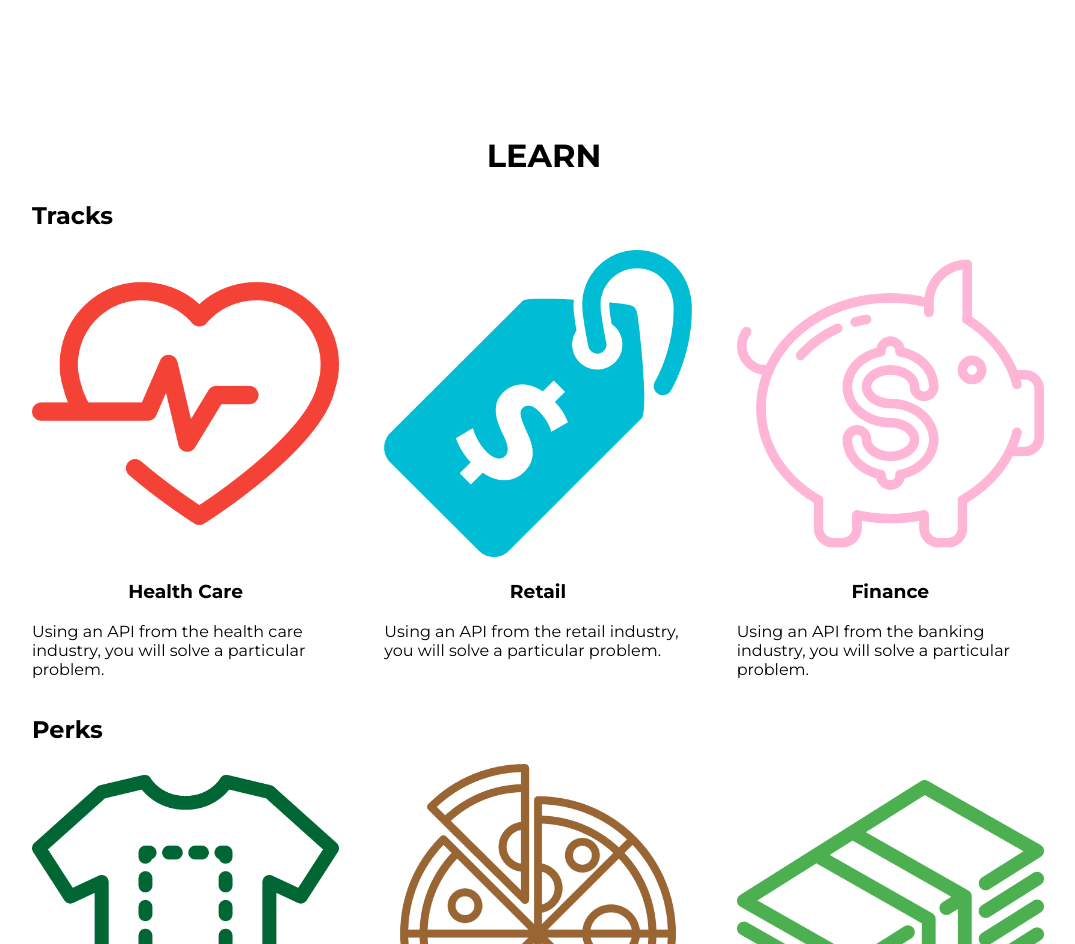
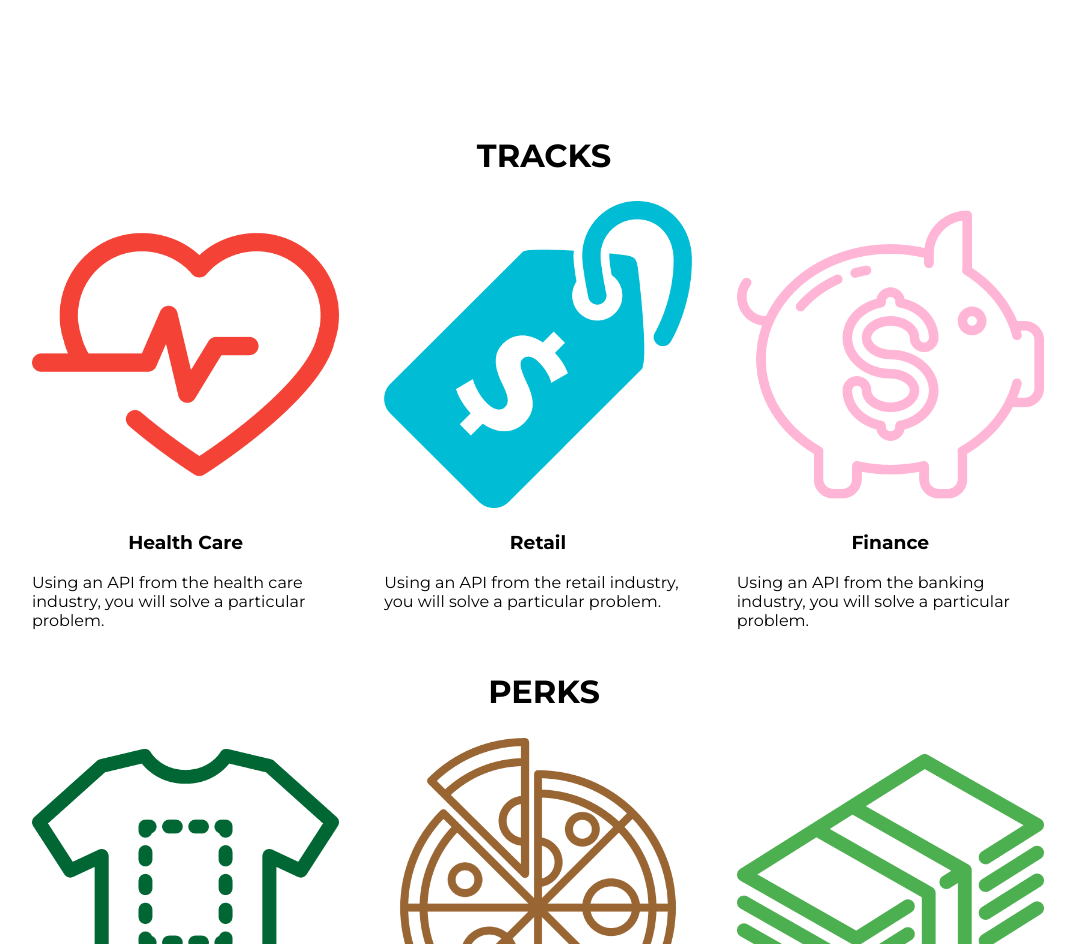
Before and after one commit to ethomp-dev/charlottehack, a plain HTML site: page index.html in a window 1280 px wide. Shown: the part 1600-2544 px from the top of the page, without its empty margins (96-1171 px from the left). Drawn offline with nearby package versions, Linux system fonts and the light colour scheme.

Commit message:
Updated section header styling

```diff
--- a/index.html
+++ b/index.html
@@ -60,8 +60,7 @@
 
     <!-- Learn Section -->
     <section id="learnSection">
-      <h1 class="sectionTitle">Learn</h1>
-      <h1>Tracks</h1>
+      <h1 class="sectionTitle">Tracks</h1>
       <div>
         <figure style="display:inline-block;margin:0;padding:0;width:30%;padding-right:4%;vertical-align:top">
           <img src="img/health.png" alt="Health Care" style="max-width:100%;"/>
@@ -85,7 +84,7 @@
           </figcaption>
         </figure>
       </div>
-      <h1>Perks</h1>
+      <h1 class="sectionTitle">Perks</h1>
       <div>
         <figure style="display:inline-block;margin:0;padding:0;width:30%;padding-right:4%;vertical-align:top">
           <img src="img/shirt.png" alt="Free Shirt" style="max-width:100%;"/>
```
